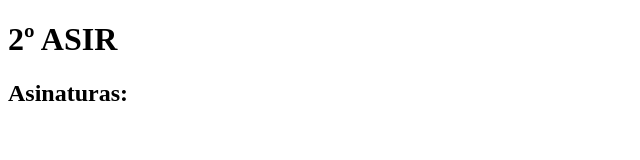
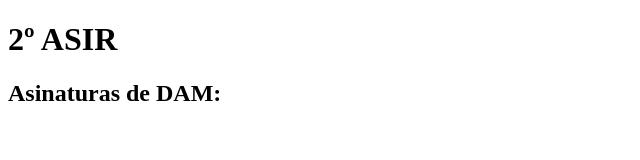
Before and after one commit to juan-salesianos/primer-repo, a plain HTML site: page index.html in a window 1280 px wide. Shown: the whole page, without its empty margins (0-640 px from the left). Drawn offline with Linux system fonts and the light colour scheme.

Commit message:
dam asignaturas en index

```diff
--- a/index.html
+++ b/index.html
@@ -7,6 +7,6 @@
 </head>
 <body>
     <h1>2º ASIR</h1>
-    <h2>Asinaturas:</h2>
+    <h2>Asinaturas de DAM:</h2>
 </body>
 </html>
```
